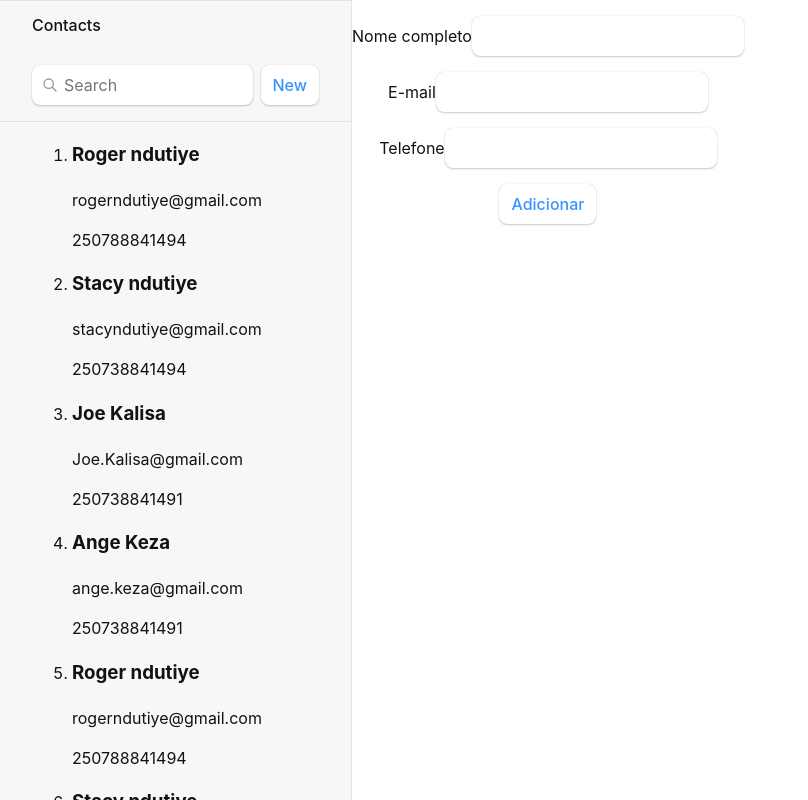
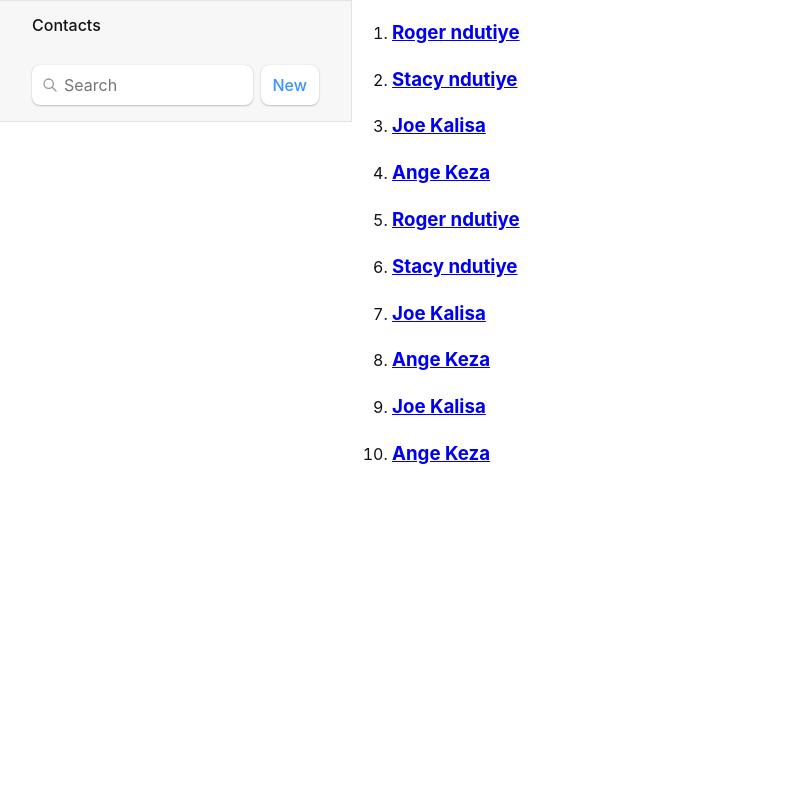
Before and after one commit to Arthur-Ferreira/contacts_agendaV2, a React (Vite) app: page / in a window 1280 px wide. Shown: the top 800 px of the page, without its empty margins (0-808 px from the left). Built offline with nearby package versions, Linux system fonts and the light colour scheme.

Commit message:
Link navigation feature upload

```diff
--- a/src/App.tsx
+++ b/src/App.tsx
@@ -1,7 +1,7 @@
 import React from "react"
+import { Outlet } from 'react-router-dom'
 
 import { AppHeader } from "./features/contacts/AppHeader"
-import { AddContactForm } from "./features/contacts/ContactForm"
 
 import "./App.css"
 
@@ -9,7 +9,7 @@ const App = () => {
   return (
     <>
       <AppHeader />
-      <AddContactForm />
+      <Outlet />
     </>
   )
 }
--- a/src/features/contacts/AppHeader.tsx
+++ b/src/features/contacts/AppHeader.tsx
@@ -4,6 +4,7 @@ import { ContactsList } from "./ContactsList"
 
 export const AppHeader = () => {
   return (
+    <>
       <header className="App-header">
         <div id="sidebar">
           <h1>Contacts</h1>
@@ -23,8 +24,9 @@ export const AppHeader = () => {
               <button type="submit">New</button>
             </form>
           </div>
-        <ContactsList />
         </div>
       </header>
+      <ContactsList />
+    </>
   )
 }
--- a/src/features/contacts/ContactsList.tsx
+++ b/src/features/contacts/ContactsList.tsx
@@ -1,5 +1,6 @@
 import React from "react"
 import { useAppSelector } from "../../app/hooks"
+import { Link } from "react-router-dom"
 
 export const ContactsList = () => {
   const contacts = useAppSelector(state => state.contactList)
@@ -8,12 +9,10 @@ export const ContactsList = () => {
     <aside className="contacts-list">
       <ol>
         {contacts.map(contact => (
-          <li>
-            <article className="contacts" key={contact.id}>
+          <li key={contact.id}>
+            <Link to={`/contacts/${contact.id}`} className="contacts">
               <h3>{contact.name}</h3>
-              <p className="contacts-content">{contact.email}</p>
-              <p className="contacts-content">{contact.phone}</p>
-            </article>
+            </Link>
           </li>
         ))}
       </ol>
--- a/src/main.tsx
+++ b/src/main.tsx
@@ -13,7 +13,13 @@ const router = createBrowserRouter([
   {
     path: "/",
     element: <App />,
-    errorElement: <ErrorPage />
+    errorElement: <ErrorPage />,
+    children: [
+      {
+        path: "contacts/:id",
+        element: '',
+      }
+    ],
   },
 ])
 
```
Also changed, not shown: 1 other file (tests, documents, lock files or other folders). Lines whose indentation alone changed are shown as unchanged.
